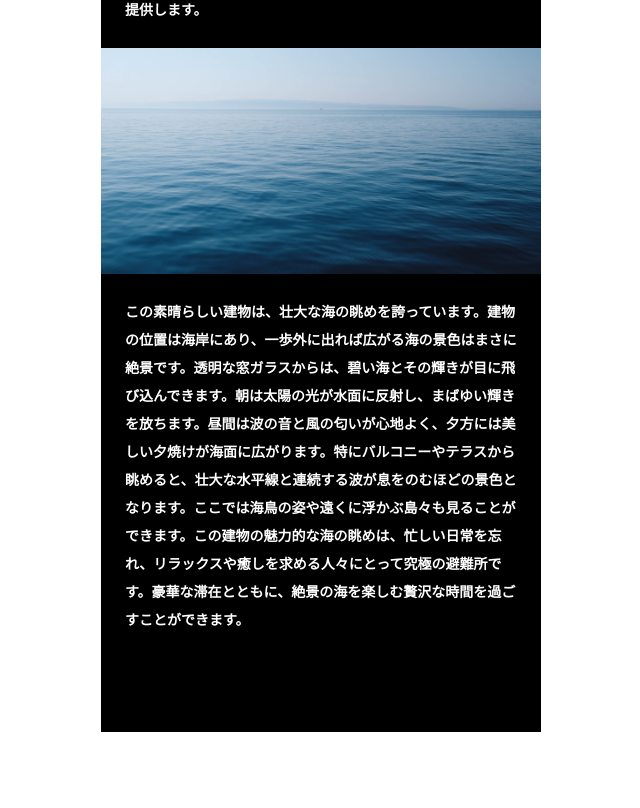
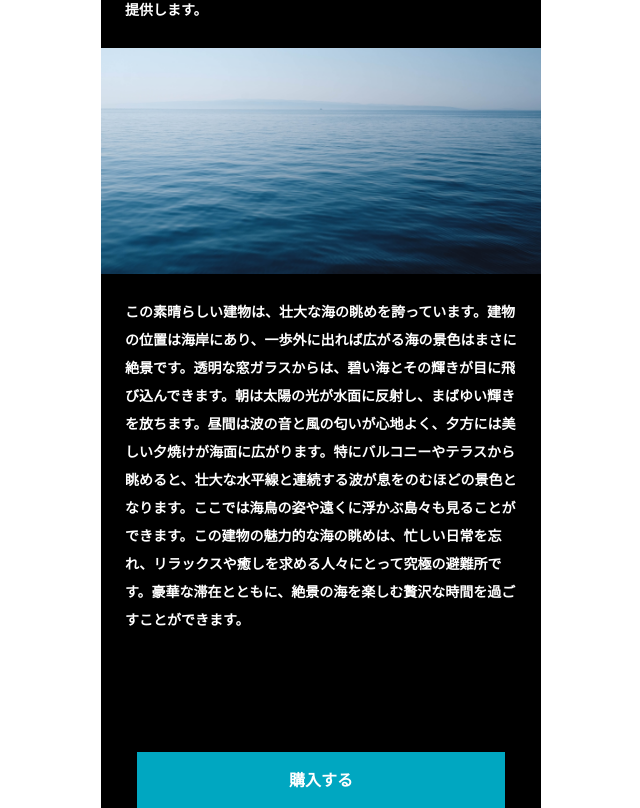
Before and after one commit to luka1104/n-house-mock, a Next.js app: page /property/1 in a window 1280 px wide. Shown: the part 1394-2202 px from the top of the page, without its empty margins (319-959 px from the left). Before the commit the page ends 2126 px from the top, so only its background shows below. Built offline with nearby package versions, Linux system fonts and the light colour scheme.

Commit message:
Add "Purchase" button to property page

```diff
--- a/src/pages/property/[propertyId]/index.tsx
+++ b/src/pages/property/[propertyId]/index.tsx
@@ -2,7 +2,7 @@ import React from "react"
 import { useRouter } from "next/router"
 import { NextPage } from "next"
 import { properties } from "@/data/mockdata"
-import { Box, Image, Text } from "@chakra-ui/react"
+import { Box, Button, Center, Image, Link, Text } from "@chakra-ui/react"
 
 const PropertyPage: NextPage = () => {
   const router = useRouter()
@@ -47,6 +47,25 @@ const PropertyPage: NextPage = () => {
           この素晴らしい建物は、壮大な海の眺めを誇っています。建物の位置は海岸にあり、一歩外に出れば広がる海の景色はまさに絶景です。透明な窓ガラスからは、碧い海とその輝きが目に飛び込んできます。朝は太陽の光が水面に反射し、まばゆい輝きを放ちます。昼間は波の音と風の匂いが心地よく、夕方には美しい夕焼けが海面に広がります。特にバルコニーやテラスから眺めると、壮大な水平線と連続する波が息をのむほどの景色となります。ここでは海鳥の姿や遠くに浮かぶ島々も見ることができます。この建物の魅力的な海の眺めは、忙しい日常を忘れ、リラックスや癒しを求める人々にとって究極の避難所です。豪華な滞在とともに、絶景の海を楽しむ贅沢な時間を過ごすことができます。
         </Text>
       </Box>
+      <Link href={router.asPath + "/purchased"} textDecoration="none !important">
+        <Center w="100%">
+          <Button
+            color="white"
+            fontFamily="Noto Sans"
+            mt="20px"
+            fontSize="16px"
+            fontWeight={700}
+            lineHeight="1.5"
+            bg="#00A7C1"
+            w="83.5%"
+            h="56px"
+            borderRadius="0px"
+            _hover={{ bg: "#00A7C1" }}
+          >
+            購入する
+          </Button>
+        </Center>
+      </Link>
     </>
   )
 }
```
